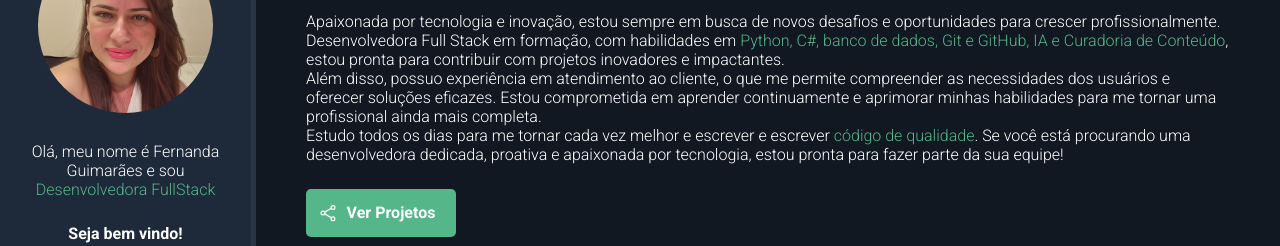
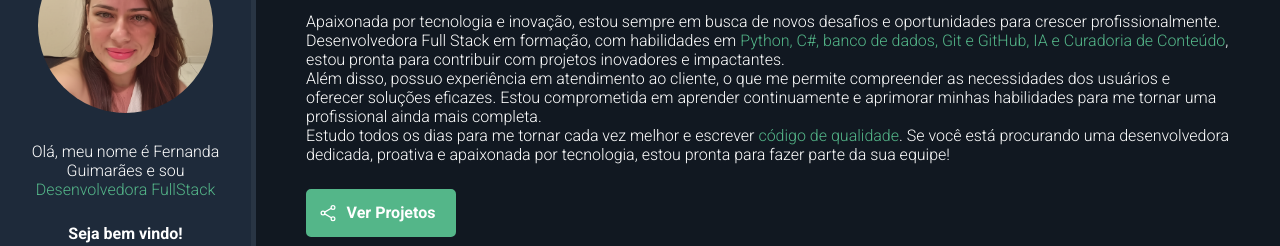
Before and after one commit to codecomnanda/codecomnanda.github.io, a plain HTML site: page index.html in a window 1280 px wide. Shown: the part 145-391 px from the top of the page. Drawn offline with nearby package versions, Linux system fonts and the light colour scheme.

Commit message:
Consertando um erro na escrita

```diff
--- a/index.html
+++ b/index.html
@@ -41,7 +41,7 @@
         <p id="title"><span class="highlight">Desenvolvedora FullStack</span></p>
         <p id="about-text">Apaixonada por tecnologia e inovação, estou sempre em busca de novos desafios e oportunidades para crescer profissionalmente. Desenvolvedora Full Stack em formação, com habilidades em <span class="highlight">Python, C#, banco de dados, Git e GitHub, IA e Curadoria de Conteúdo</span>, estou pronta para contribuir com projetos inovadores e impactantes.</p>
         <p id="about-text">Além disso, possuo experiência em atendimento ao cliente, o que me permite compreender as necessidades dos usuários e oferecer soluções eficazes. Estou comprometida em aprender continuamente e aprimorar minhas habilidades para me tornar uma profissional ainda mais completa.</p>
-        <p id="about-text">Estudo todos os dias para me tornar cada vez melhor e escrever e escrever <span class="highlight">código de qualidade</span>. Se você está procurando uma desenvolvedora dedicada, proativa e apaixonada por tecnologia, estou pronta para fazer parte da sua equipe!</p>
+        <p id="about-text">Estudo todos os dias para me tornar cada vez melhor e escrever <span class="highlight">código de qualidade</span>. Se você está procurando uma desenvolvedora dedicada, proativa e apaixonada por tecnologia, estou pronta para fazer parte da sua equipe!</p>
         <a href="#" id="btn-projects"><ion-icon name="share-social-outline"></ion-icon> <span>Ver Projetos</span></a>
         <h2 id="skills-section-title">Minhas Skills</h2>
         <p class="description">Conheça as tecnologias que domino:</p>
```
